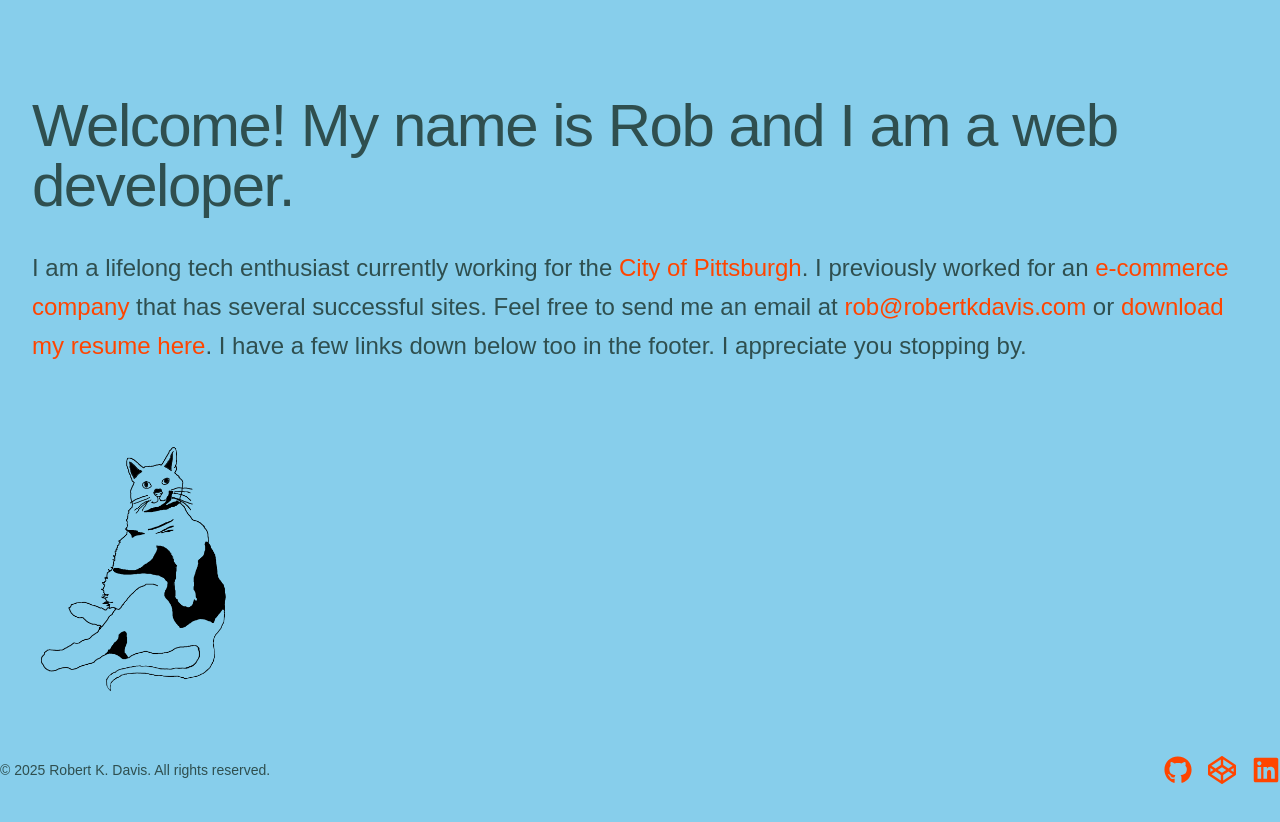
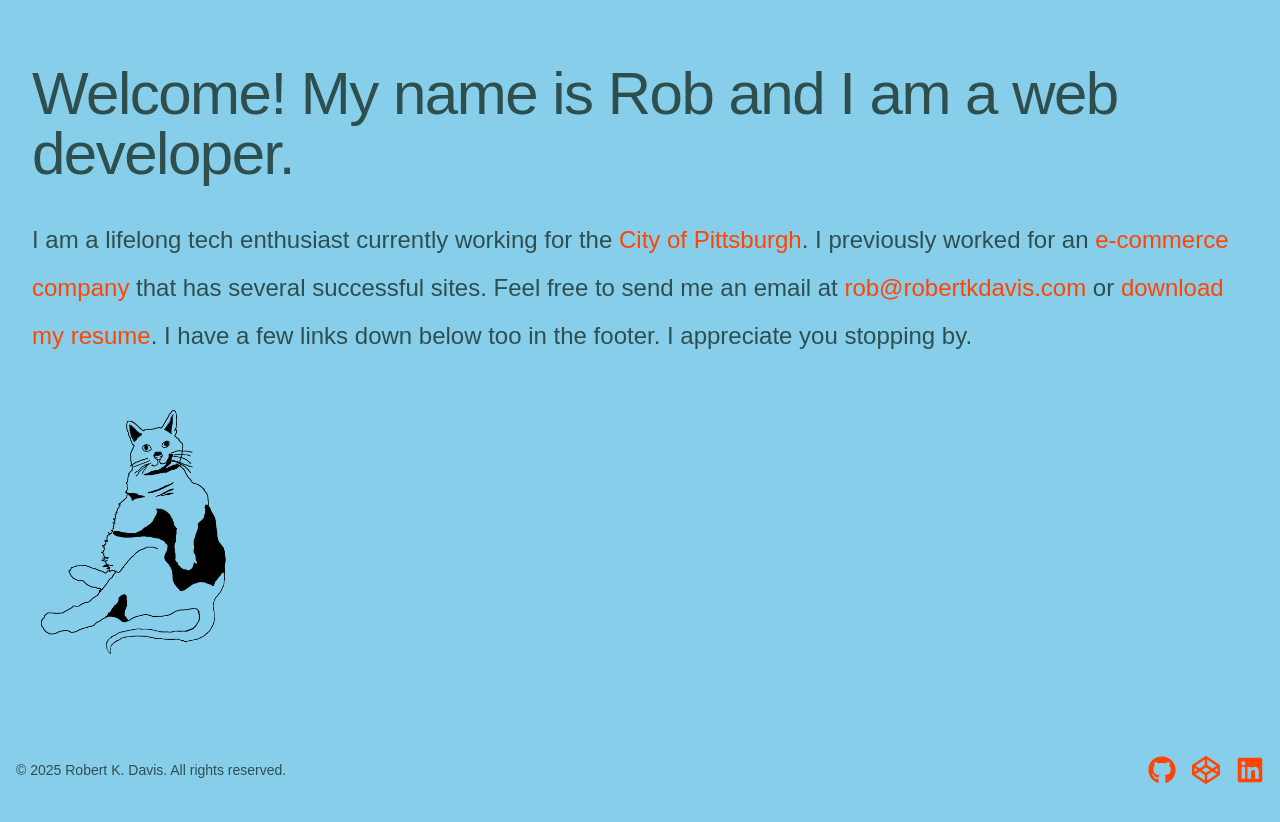
Before and after one commit to rkd412/my-portfolio-redux, a Next.js app: page / in a window 1280 px wide. Shown: the top 822 px of the page. Built offline with nearby package versions, Linux system fonts and the light colour scheme.

Commit message:
Styling. Margins are a little weird.

```diff
--- a/app/not-found.tsx
+++ b/app/not-found.tsx
@@ -2,7 +2,7 @@ import Link from "next/link";
 
 export default function Custom404() {
   return (
-    <h1 className="mt-24 mb-4 text-4xl font-bold leading-none tracking-tight md:text-5xl lg:text-6xl">
+    <h1 className="m-8 text-4xl leading-none tracking-tight md:text-5xl lg:text-6xl">
       Hey! You&apos;re not suppose to be here. That&apos;s alright though.{" "}
       <Link href="/">Here, let&apos;s head back home</Link>.
     </h1>
--- a/components/footer.tsx
+++ b/components/footer.tsx
@@ -3,7 +3,7 @@ import { FaGithub, FaCodepen, FaLinkedin } from "react-icons/fa";
 
 export default function Footer() {
   return (
-    <footer className=" py-4 sticky bottom-0">
+    <footer className="m-4 py-4 sticky bottom-0">
       <div className="container mx-auto flex justify-between items-center">
         <p className="text-sm">
           &copy; 2025 Robert K. Davis. All rights reserved.
--- a/components/main.tsx
+++ b/components/main.tsx
@@ -3,7 +3,7 @@ import Zara from "./zara";
 
 export default function Main() {
   return (
-    <main className="min-h-screen placeholder:text-justify m-4 p-4">
+    <main className=" m-4 p-4 min-h-screen placeholder:text-justify">
         <Text />
         <Zara />
     </main>
--- a/components/text.tsx
+++ b/components/text.tsx
@@ -1,10 +1,10 @@
 export default function Text() {
   return (
-    <div className=" mt-16 mb-16">
-      <h1 className="mb-8 text-4xl leading-none tracking-tight md:text-5xl lg:text-6xl">
+    <>
+      <h1 className="mb-8 mt-8 text-4xl leading-relaxed tracking-tight md:text-5xl lg:text-6xl">
         Welcome! My name is Rob and I am a web developer.
       </h1>
-      <p className="text-2xl leading-relaxed">
+      <p className="mb-8 text-2xl leading-loose">
         I am a lifelong tech enthusiast currently working for the{" "}
         <a
           aria-label="City of Pittsburgh"
@@ -29,11 +29,11 @@ export default function Text() {
         </a>{" "}
         or{" "}
         <a href="/resume.pdf" download="resume">
-          download my resume here
+          download my resume
         </a>
         . I have a few links down below too in the footer. I appreciate you
         stopping by.
       </p>
-    </div>
+    </>
   );
 }
--- a/components/zara.tsx
+++ b/components/zara.tsx
@@ -11,10 +11,14 @@ export default function Zara() {
     setTimeout(() => setSrc("/zara.webp"), 500); // Revert to original after 500ms
   };
 
-  // Trigger the animation once on page load
+  // Trigger the animation once, 1 second after page load
   useEffect(() => {
-    setSrc("/zara-wink.webp"); // Change to wink image
-    setTimeout(() => setSrc("/zara.webp"), 500); // Revert after 500ms
+    const timeout = setTimeout(() => {
+      setSrc("/zara-wink.webp"); // Change to wink image
+      setTimeout(() => setSrc("/zara.webp"), 500); // Revert after 500ms
+    }, 1000); // Delay start by 1000ms (1 second)
+
+    return () => clearTimeout(timeout); // Cleanup in case of unmount
   }, []); // Empty dependency array ensures this runs only once on mount
 
   return (
```
